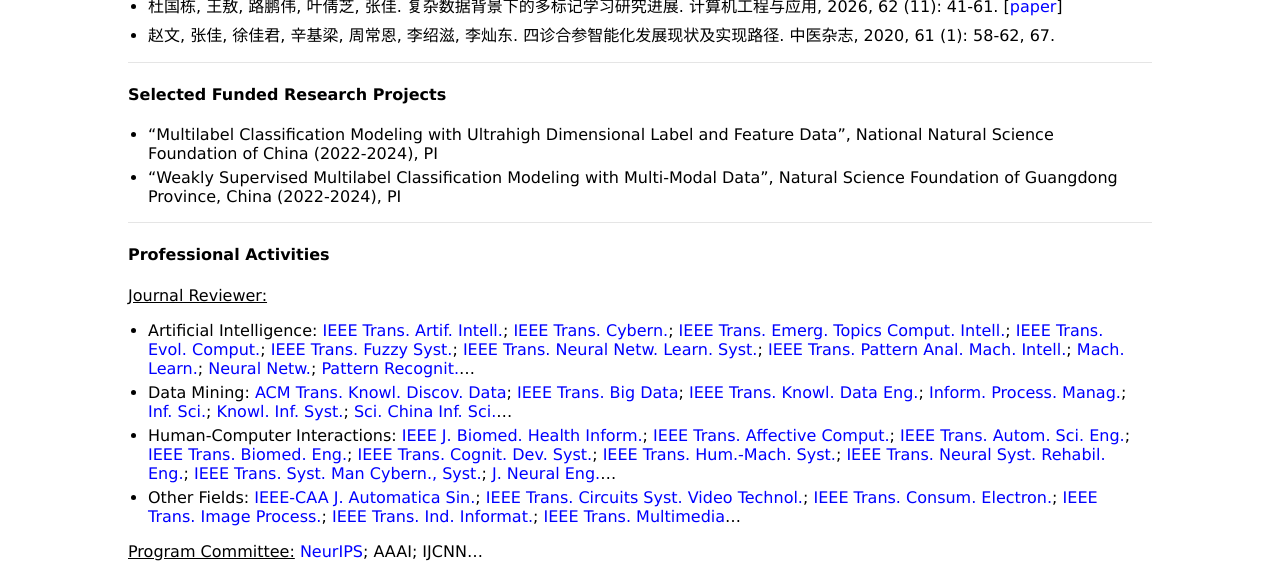
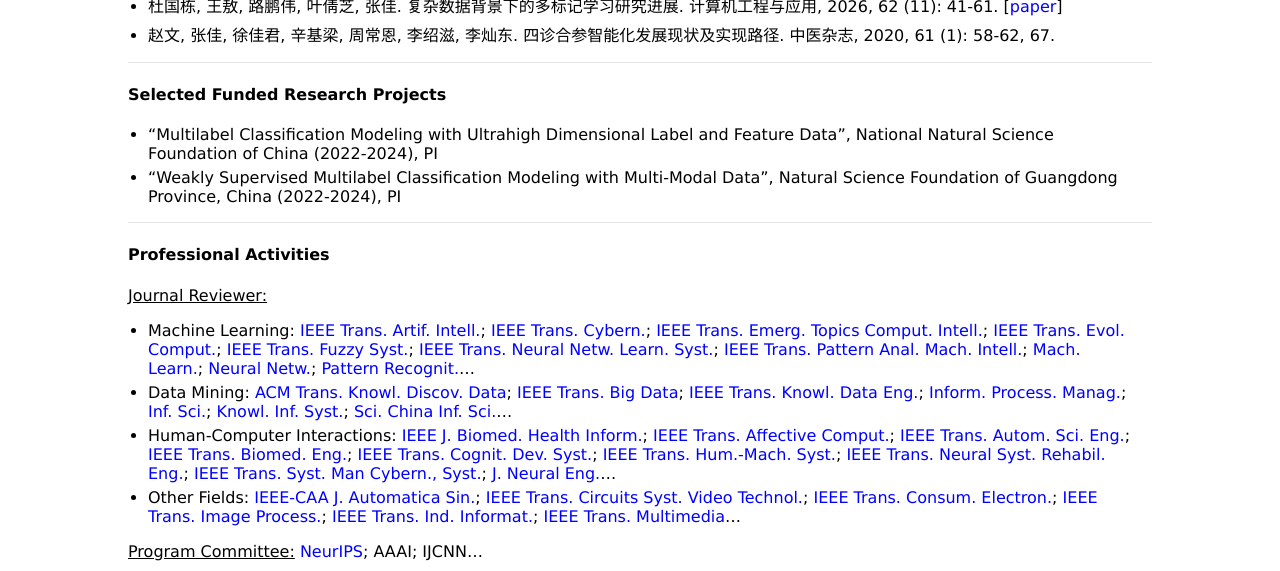
Before and after one commit to jiazhang-ml/jiazhang-ml.github.io, a Jekyll site: the page built from index.md, in a window 1280 px wide and 900 px high, scrolled down 1346 px, cut to the strip 0-571 px from the top of the window. Built offline with Jekyll 4.4.1, drawn with Linux system fonts in a browser that asks for light colours.

Commit message:
Update index.md

```diff
--- a/index.md
+++ b/index.md
@@ -54,7 +54,7 @@ Research Interests: My research interests include *machine learning* and *data m
 #### Professional Activities
 
 <u>Journal Reviewer:</u>
-* Artificial Intelligence: [IEEE Trans. Artif. Intell.](https://mc.manuscriptcentral.com/tai-ieee); [IEEE Trans. Cybern.](https://mc.manuscriptcentral.com/cyb-ieee); [IEEE Trans. Emerg. Topics Comput. Intell.](https://mc.manuscriptcentral.com/tetci-ieee); [IEEE Trans. Evol. Comput.](https://mc.manuscriptcentral.com/tevc-ieee); [IEEE Trans. Fuzzy Syst.](https://mc.manuscriptcentral.com/tfs-ieee); [IEEE Trans. Neural Netw. Learn. Syst.](https://mc.manuscriptcentral.com/tnnls); [IEEE Trans. Pattern Anal. Mach. Intell.](https://mc.manuscriptcentral.com/tpami-cs); [Mach. Learn.](https://link.springer.com/journal/10994); [Neural Netw.](https://www.editorialmanager.com/neunet/default.aspx); [Pattern Recognit.](https://www.sciencedirect.com/journal/pattern-recognition)...
+* Machine Learning: [IEEE Trans. Artif. Intell.](https://mc.manuscriptcentral.com/tai-ieee); [IEEE Trans. Cybern.](https://mc.manuscriptcentral.com/cyb-ieee); [IEEE Trans. Emerg. Topics Comput. Intell.](https://mc.manuscriptcentral.com/tetci-ieee); [IEEE Trans. Evol. Comput.](https://mc.manuscriptcentral.com/tevc-ieee); [IEEE Trans. Fuzzy Syst.](https://mc.manuscriptcentral.com/tfs-ieee); [IEEE Trans. Neural Netw. Learn. Syst.](https://mc.manuscriptcentral.com/tnnls); [IEEE Trans. Pattern Anal. Mach. Intell.](https://mc.manuscriptcentral.com/tpami-cs); [Mach. Learn.](https://link.springer.com/journal/10994); [Neural Netw.](https://www.editorialmanager.com/neunet/default.aspx); [Pattern Recognit.](https://www.sciencedirect.com/journal/pattern-recognition)...
 * Data Mining: [ACM Trans. Knowl. Discov. Data](https://mc.manuscriptcentral.com/tkdd); [IEEE Trans. Big Data](https://mc.manuscriptcentral.com/tbd-cs); [IEEE Trans. Knowl. Data Eng.](https://mc.manuscriptcentral.com/tkde-cs); [Inform. Process. Manag.](https://www.editorialmanager.com/ipm/default.aspx); [Inf. Sci.](https://www.sciencedirect.com/journal/information-sciences); [Knowl. Inf. Syst.](https://www.springer.com/journal/10115); [Sci. China Inf. Sci.](https://mc03.manuscriptcentral.com/scis)...
 * Human-Computer Interactions: [IEEE J. Biomed. Health Inform.](https://mc.manuscriptcentral.com/jbhi-embs); [IEEE Trans. Affective Comput.](https://mc.manuscriptcentral.com/taffc-cs); [IEEE Trans. Autom. Sci. Eng.](https://mc.manuscriptcentral.com/t-ase); [IEEE Trans. Biomed. Eng.](https://mc.manuscriptcentral.com/tbme-embs); [IEEE Trans. Cognit. Dev. Syst.](https://mc.manuscriptcentral.com/tcds-ieee); [IEEE Trans. Hum.-Mach. Syst.](https://mc.manuscriptcentral.com/thms); [IEEE Trans. Neural Syst. Rehabil. Eng.](https://mc.manuscriptcentral.com/tnsre-embs); [IEEE Trans. Syst. Man Cybern., Syst.](https://mc.manuscriptcentral.com/systems); [J. Neural Eng.](https://mc04.manuscriptcentral.com/jne-iop)...
 * Other Fields: [IEEE-CAA J. Automatica Sin.](https://mc03.manuscriptcentral.com/ieee-jas); [IEEE Trans. Circuits Syst. Video Technol.](https://mc.manuscriptcentral.com/tcsvt); [IEEE Trans. Consum. Electron.](https://mc.manuscriptcentral.com/tce-ieee); [IEEE Trans. Image Process.](https://mc.manuscriptcentral.com/tip-ieee); [IEEE Trans. Ind. Informat.](https://mc.manuscriptcentral.com/tii); [IEEE Trans. Multimedia](https://mc.manuscriptcentral.com/tmm-ieee)...
```
